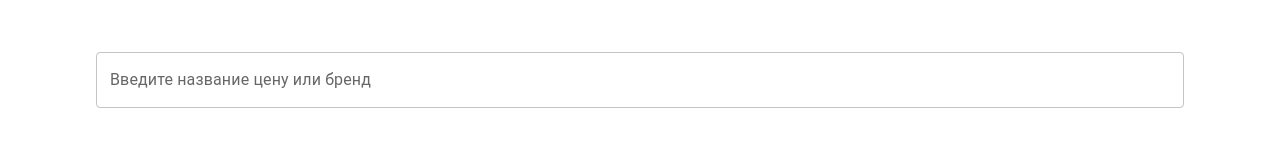
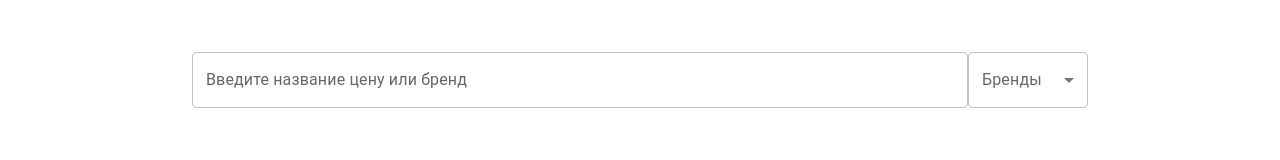
Before and after one commit to phenixBolseChemTree/TestValantis, a React (Create React App) app: page / in a window 1280 px wide. Shown: the top 160 px of the page. Built offline with nearby package versions, Linux system fonts and the light colour scheme; no server answers.

Commit message:
feat: add select

```diff
--- a/src/api/postAPIValantis.js
+++ b/src/api/postAPIValantis.js
@@ -31,7 +31,7 @@ const postAPIValantis = async (method, params) => {
         'X-Auth': authString
       }
     });
-    console.log('response!!!', response.data);
+    // console.log('response!!!', response.data);
     return response.data;
   } catch (error) {
     // console.log(`countConnect post123${method} `, countConnect);
--- a/src/components/searchSortWidget/SearchSortWidget.jsx
+++ b/src/components/searchSortWidget/SearchSortWidget.jsx
@@ -1,10 +1,13 @@
 import React, { useState } from 'react';
 import styles from './searchSortWidget.module.css';
 import TextField from '@mui/material/TextField';
+import { Select, Box, FormControl, InputLabel } from '@mui/material';
+import MenuItem from '@mui/material/MenuItem';
 import PropTypes from 'prop-types';
 
 const SearchSortWidget = ({ setInput }) => {
   const [searchText, setSearchText] = useState('');
+  const [selectedOption, setSelectedOption] = useState('');
   const [timeoutId, setTimeoutId] = useState(null);
 
   const handleInputChange = (e) => {
@@ -21,6 +24,11 @@ const SearchSortWidget = ({ setInput }) => {
     setSearchText(newValue);
   };
 
+  const handleSelectChange = (e) => {
+    setSelectedOption(e.target.value);
+    setSearchText(e.target.value);
+  };
+
   const handleKeyDown = (e) => {
     if (e.key === 'Enter') {
       e.preventDefault();
@@ -29,7 +37,10 @@ const SearchSortWidget = ({ setInput }) => {
 
   return (
     <div className={styles.root}>
-      <form style={{ width: '85%' }} noValidate autoComplete="off">
+      <form
+        style={{ width: '70%', display: 'flex', alignItems: 'center' }}
+        noValidate
+        autoComplete="off">
         <TextField
           id="outlined-basic"
           label="Введите название цену или бренд"
@@ -39,6 +50,29 @@ const SearchSortWidget = ({ setInput }) => {
           onChange={handleInputChange}
           onKeyDown={handleKeyDown}
         />
+        {/* <Select
+          labelId="demo-simple-select-label"
+          id="demo-simple-select"
+          value={selectedOption}
+          onChange={handleSelectChange}>
+          <MenuItem value={'Ten'}>Ten</MenuItem>
+          <MenuItem value={'Twenty'}>Twenty</MenuItem>
+          <MenuItem value={'Thirty'}>Thirty</MenuItem>
+        </Select> */}
+        <Box sx={{ minWidth: 120 }}>
+          <FormControl fullWidth>
+            <InputLabel id="demo-simple-select-label">Бренды</InputLabel>
+            <Select
+              labelId="demo-simple-select-label"
+              id="demo-simple-select"
+              value={selectedOption}
+              onChange={handleSelectChange}>
+              <MenuItem value={'Ten'}>Ten</MenuItem>
+              <MenuItem value={'Twenty'}>Twenty</MenuItem>
+              <MenuItem value={'Thirty'}>Thirty</MenuItem>
+            </Select>
+          </FormControl>
+        </Box>
       </form>
     </div>
   );
```
